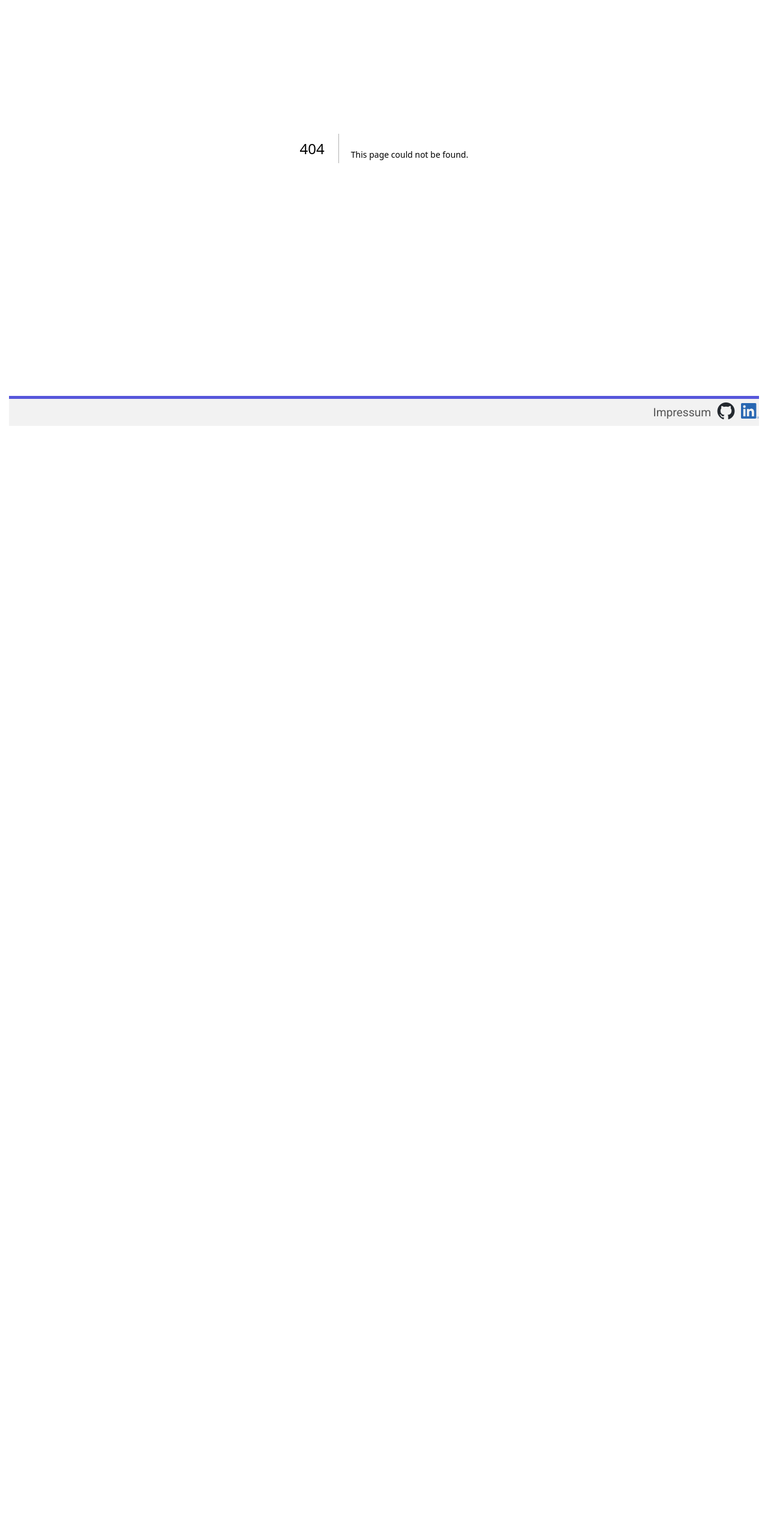
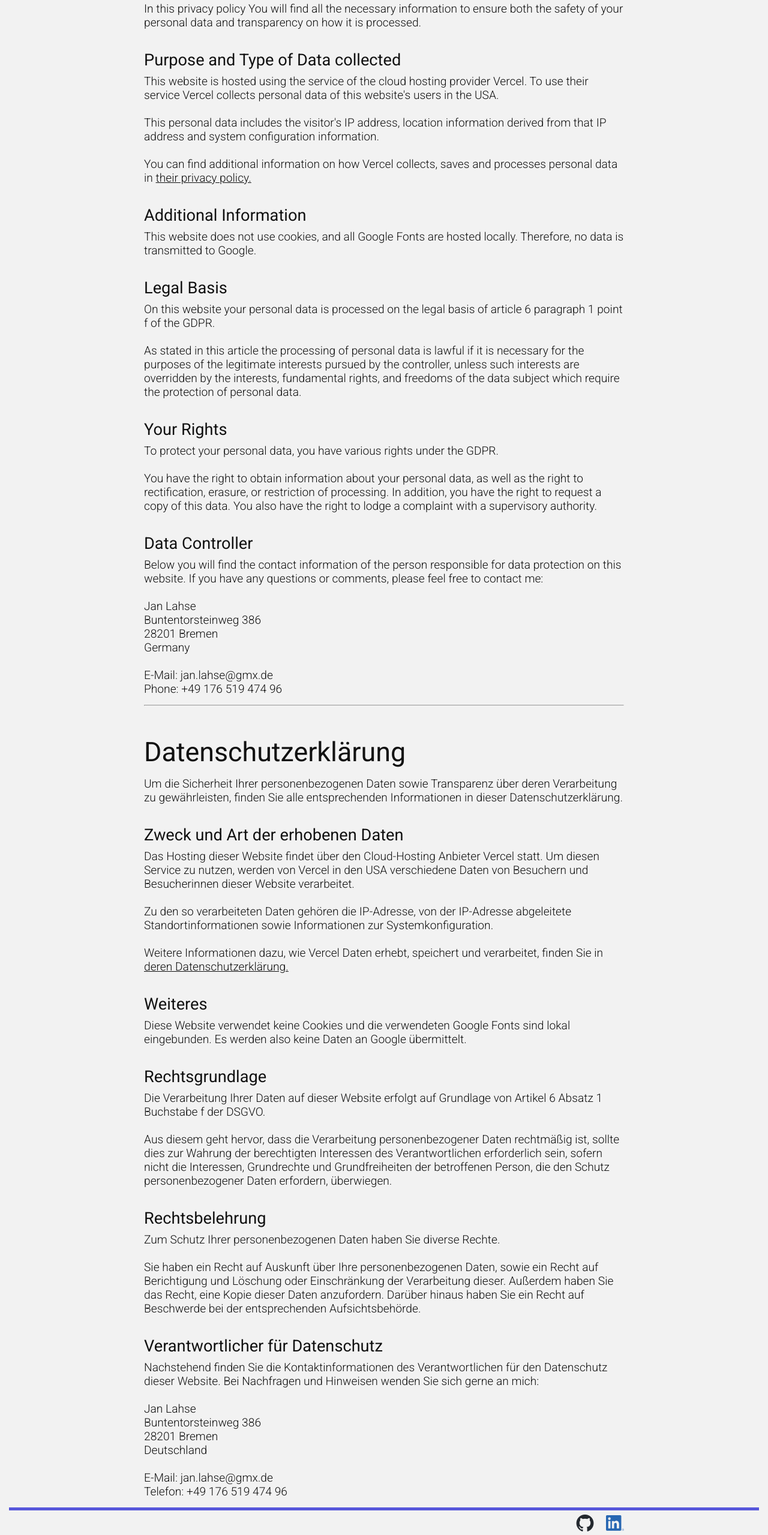
Before and after one commit to janlahse/portfolio, a Next.js app: page /privacy-policy in a window 1280 px wide. Before the commit this address had no page. Shown: the part 140-2699 px from the top of the page at 60% size. Before the commit the page ends 850 px from the top, so only its background shows below. Built offline with nearby package versions, Linux system fonts and the light colour scheme.

Commit message:
added privacy policy

```diff
--- a/components/ContactForm.js
+++ b/components/ContactForm.js
@@ -3,7 +3,9 @@ import styled from "styled-components";
 export default function ContactForm({ contactRef }) {
   function handleSubmit(event) {
     event.preventDefault();
-    alert("The form is currently work in progress. Thanks for your patience!");
+    alert(
+      "This form is currently being built. Feel free to contact me via E-Mail at jan.lahse@gmx.de"
+    );
   }
   return (
     <section ref={contactRef}>
--- a/components/Footer.js
+++ b/components/Footer.js
@@ -7,9 +7,9 @@ export default function Footer() {
   const router = useRouter();
 
   return (
-    <Container $isImpressum={router.pathname === "/impressum"}>
+    <Container $path={router.pathname}>
       <Links>
-        <ImpressumLink href="/impressum">Impressum</ImpressumLink>
+        <LinkSection>
           <Link href="https://github.com/janlahse">
             <Logo
               alt="GitHub Logo"
@@ -26,35 +26,58 @@ export default function Footer() {
               height={540}
             />
           </Link>
+        </LinkSection>
+        <LinkSection>
+          <LegalLink href="/legal-disclosure">Legal Disclosure</LegalLink>
+          <LegalLink href="/privacy-policy">Privacy Policy</LegalLink>
+        </LinkSection>
       </Links>
     </Container>
   );
 }
 
 const Container = styled.section`
-  position: ${(props) => (props.$isImpressum ? "fixed" : "sticky")};
-  ${(props) => props.$isImpressum && "width: calc(100% - 30px);"};
-  bottom: 0;
-  margin: 0 15px ${(props) => (props.$isImpressum ? "0px" : "40px")} 15px;
+  display: flex;
+  justify-content: center;
+  position: ${(props) =>
+    props.$path === "/legal-disclosure"
+      ? "fixed"
+      : props.$path === "/privacy-policy"
+      ? "static"
+      : "sticky"};
+  ${(props) =>
+    props.$path === "/legal-disclosure" && "width: calc(100% - 30px);"};
+  bottom: ${(props) => (props.$path === "/legal-disclosure" ? "0px" : "-27px")};
+  margin: 0 15px ${(props) => (props.$path === "/" ? "40px" : "0px")} 15px;
   background-color: #f2f2f2;
   border-top: 5px solid hsl(240, 65%, 60%);
   @media (min-width: 650px) {
-    position: ${(props) => (props.$isImpressum ? "fixed" : "static")};
+    position: ${(props) =>
+      props.$path === "/legal-disclosure" ? "fixed" : "static"};
     margin: 0 15px;
   }
 `;
 
 const Links = styled.section`
+  margin: 6px 0 9px;
+  max-width: 800px;
+  width: 100%;
   display: flex;
+  flex-direction: column;
   align-items: center;
   justify-content: center;
-  gap: 10px;
   @media (min-width: 650px) {
-    justify-content: flex-end;
+    align-items: flex-end;
   }
 `;
 
-const ImpressumLink = styled(Link)`
+const LinkSection = styled.section`
+  display: flex;
+  align-items: center;
+  gap: 20px;
+`;
+
+const LegalLink = styled(Link)`
   text-decoration: none;
   color: #555;
   font-size: 1.2em;
@@ -64,5 +87,4 @@ const ImpressumLink = styled(Link)`
 const Logo = styled(Image)`
   width: 30px;
   height: 100%;
-  margin: 5px 0 5.5px 0;
 `;
--- a/components/Header.js
+++ b/components/Header.js
@@ -16,7 +16,8 @@ export default function Header({ handleScroll }) {
   return (
     <>
       <Container>
-        {router.pathname === "/impressum" ? (
+        {router.pathname === "/legal-disclosure" ||
+        router.pathname === "/privacy-policy" ? (
           <LogoLink href="/">
             <Logo className={lexend.className}>Jan Lahse</Logo>
           </LogoLink>
@@ -59,7 +60,11 @@ const Logo = styled.h1`
   padding-top: 5px;
   color: #222;
   text-align: center;
+  transition: color 0.1s;
   cursor: pointer;
+  &:hover {
+    color: hsl(240, 52%, 52%);
+  }
   @media (min-width: 650px) {
     text-align: left;
   }
--- a/pages/_app.js
+++ b/pages/_app.js
@@ -4,6 +4,7 @@ import "@/styles/globals.css";
 import styled from "styled-components";
 import { useRef } from "react";
 import { Roboto } from "@next/font/google";
+import Head from "next/head";
 
 const roboto = Roboto({
   subsets: ["latin"],
@@ -36,6 +37,9 @@ export default function App({ Component, pageProps }) {
 
   return (
     <Layout className={roboto.className}>
+      <Head>
+        <title>Jan Lahse</title>
+      </Head>
       <Header handleScroll={handleScroll} />
       <Component
         {...pageProps}
--- a/pages/impressum.js
+++ b/pages/legal-disclosure.js
@@ -33,7 +33,7 @@ const Container = styled.section`
   & > * {
     max-width: 800px;
     width: 100%;
-    margin-bottom: 30px;
+    margin-bottom: 35px;
     text-align: center;
     @media (min-width: 650px) {
       text-align: start;
--- /dev/null
+++ b/pages/privacy-policy.js
@@ -0,0 +1,192 @@
+import Link from "next/link";
+import styled from "styled-components";
+
+export default function PrivacyPolicy() {
+  return (
+    <Container>
+      <Header>Privacy Policy</Header>
+      <p>
+        In this privacy policy You will find all the necessary information to
+        ensure both the safety of your personal data and transparency on how it
+        is processed.
+      </p>
+      <SubHeader>Purpose and Type of Data collected</SubHeader>
+      <p>
+        This website is hosted using the service of the cloud hosting provider
+        Vercel. To use their service Vercel collects personal data of this
+        website&apos;s users in the USA.
+        <br />
+        <br />
+        This personal data includes the visitor&apos;s IP address, location
+        information derived from that IP address and system configuration
+        information.
+        <br />
+        <br />
+        You can find additional information on how Vercel collects, saves and
+        processes personal data in{" "}
+        <StyledLink href="https://vercel.com/legal/privacy-policy">
+          their privacy policy.
+        </StyledLink>
+      </p>
+      <SubHeader>Additional Information</SubHeader>
+      <p>
+        This website does not use cookies, and all Google Fonts are hosted
+        locally. Therefore, no data is transmitted to Google.
+      </p>
+      <SubHeader>Legal Basis</SubHeader>
+      <p>
+        On this website your personal data is processed on the legal basis of
+        article 6 paragraph 1 point f of the GDPR.
+        <br />
+        <br />
+        As stated in this article the processing of personal data is lawful if
+        it is necessary for the purposes of the legitimate interests pursued by
+        the controller, unless such interests are overridden by the interests,
+        fundamental rights, and freedoms of the data subject which require the
+        protection of personal data.
+      </p>
+      <SubHeader>Your Rights</SubHeader>
+      <p>
+        To protect your personal data, you have various rights under the GDPR.
+        <br />
+        <br />
+        You have the right to obtain information about your personal data, as
+        well as the right to rectification, erasure, or restriction of
+        processing. In addition, you have the right to request a copy of this
+        data. You also have the right to lodge a complaint with a supervisory
+        authority.
+      </p>
+      <SubHeader>Data Controller</SubHeader>
+      <p>
+        Below you will find the contact information of the person responsible
+        for data protection on this website. If you have any questions or
+        comments, please feel free to contact me:
+        <br />
+        <br />
+        Jan Lahse
+        <br />
+        Buntentorsteinweg 386
+        <br />
+        28201 Bremen
+        <br />
+        Germany
+        <br />
+        <br />
+        E-Mail: jan.lahse@gmx.de
+        <br />
+        Phone: +49 176 519 474 96
+      </p>
+
+      <HorizontalRule />
+
+      <Header>Datenschutz&shy;erklärung</Header>
+      <p>
+        Um die Sicherheit Ihrer personenbezogenen Daten sowie Transparenz über
+        deren Verarbeitung zu gewährleisten, finden Sie alle entsprechenden
+        Informationen in dieser Datenschutzerklärung.
+      </p>
+      <SubHeader>Zweck und Art der erhobenen Daten</SubHeader>
+      <p>
+        Das Hosting dieser Website findet über den Cloud-Hosting Anbieter Vercel
+        statt. Um diesen Service zu nutzen, werden von Vercel in den USA
+        verschiedene Daten von Besuchern und Besucherinnen dieser Website
+        verarbeitet.
+        <br />
+        <br />
+        Zu den so verarbeiteten Daten gehören die IP-Adresse, von der IP-Adresse
+        abgeleitete Standortinformationen sowie Informationen zur
+        Systemkonfiguration.
+        <br />
+        <br />
+        Weitere Informationen dazu, wie Vercel Daten erhebt, speichert und
+        verarbeitet, finden Sie in{" "}
+        <StyledLink href="https://vercel.com/legal/privacy-policy">
+          deren Datenschutzerklärung.
+        </StyledLink>
+      </p>
+      <SubHeader>Weiteres</SubHeader>
+      <p>
+        Diese Website verwendet keine Cookies und die verwendeten Google Fonts
+        sind lokal eingebunden. Es werden also keine Daten an Google
+        übermittelt.
+      </p>
+      <SubHeader>Rechtsgrundlage</SubHeader>
+      <p>
+        Die Verarbeitung Ihrer Daten auf dieser Website erfolgt auf Grundlage
+        von Artikel 6 Absatz 1 Buchstabe f der DSGVO.
+        <br />
+        <br />
+        Aus diesem geht hervor, dass die Verarbeitung personenbezogener Daten
+        rechtmäßig ist, sollte dies zur Wahrung der berechtigten Interessen des
+        Verantwortlichen erforderlich sein, sofern nicht die Interessen,
+        Grundrechte und Grundfreiheiten der betroffenen Person, die den Schutz
+        personenbezogener Daten erfordern, überwiegen.
+      </p>
+      <SubHeader>Rechtsbelehrung</SubHeader>
+      <p>
+        Zum Schutz Ihrer personenbezogenen Daten haben Sie diverse Rechte.
+        <br />
+        <br />
+        Sie haben ein Recht auf Auskunft über Ihre personenbezogenen Daten,
+        sowie ein Recht auf Berichtigung und Löschung oder Einschränkung der
+        Verarbeitung dieser. Außerdem haben Sie das Recht, eine Kopie dieser
+        Daten anzufordern. Darüber hinaus haben Sie ein Recht auf Beschwerde bei
+        der entsprechenden Aufsichtsbehörde.
+      </p>
+      <SubHeader>Verantwortlicher für Datenschutz</SubHeader>
+      <p>
+        Nachstehend finden Sie die Kontaktinformationen des Verantwortlichen für
+        den Datenschutz dieser Website. Bei Nachfragen und Hinweisen wenden Sie
+        sich gerne an mich:
+        <br />
+        <br />
+        Jan Lahse
+        <br />
+        Buntentorsteinweg 386
+        <br />
+        28201 Bremen
+        <br />
+        Deutschland
+        <br />
+        <br />
+        E-Mail: jan.lahse@gmx.de
+        <br />
+        Telefon: +49 176 519 474 96
+      </p>
+    </Container>
+  );
+}
+
+const Container = styled.section`
+  padding: 65px 15px 15px;
+  display: flex;
+  flex-direction: column;
+  align-items: center;
+  & > * {
+    width: 100%;
+    max-width: 800px;
+  }
+`;
+
+const Header = styled.h2`
+  text-align: start;
+  hyphens: manual;
+`;
+
+const SubHeader = styled.h3`
+  padding: 35px 0 8px;
+  font-size: 1.7em;
+  text-align: start;
+  font-weight: 400;
+  @media (min-width: 650px) {
+    text-align: left;
+  }
+`;
+
+const StyledLink = styled(Link)`
+  color: #111;
+`;
+
+const HorizontalRule = styled.hr`
+  margin: 15px 0 40px;
+`;
```
Also changed, not shown: pages/index.js (+0 -8 lines). Lines whose indentation alone changed are shown as unchanged.
